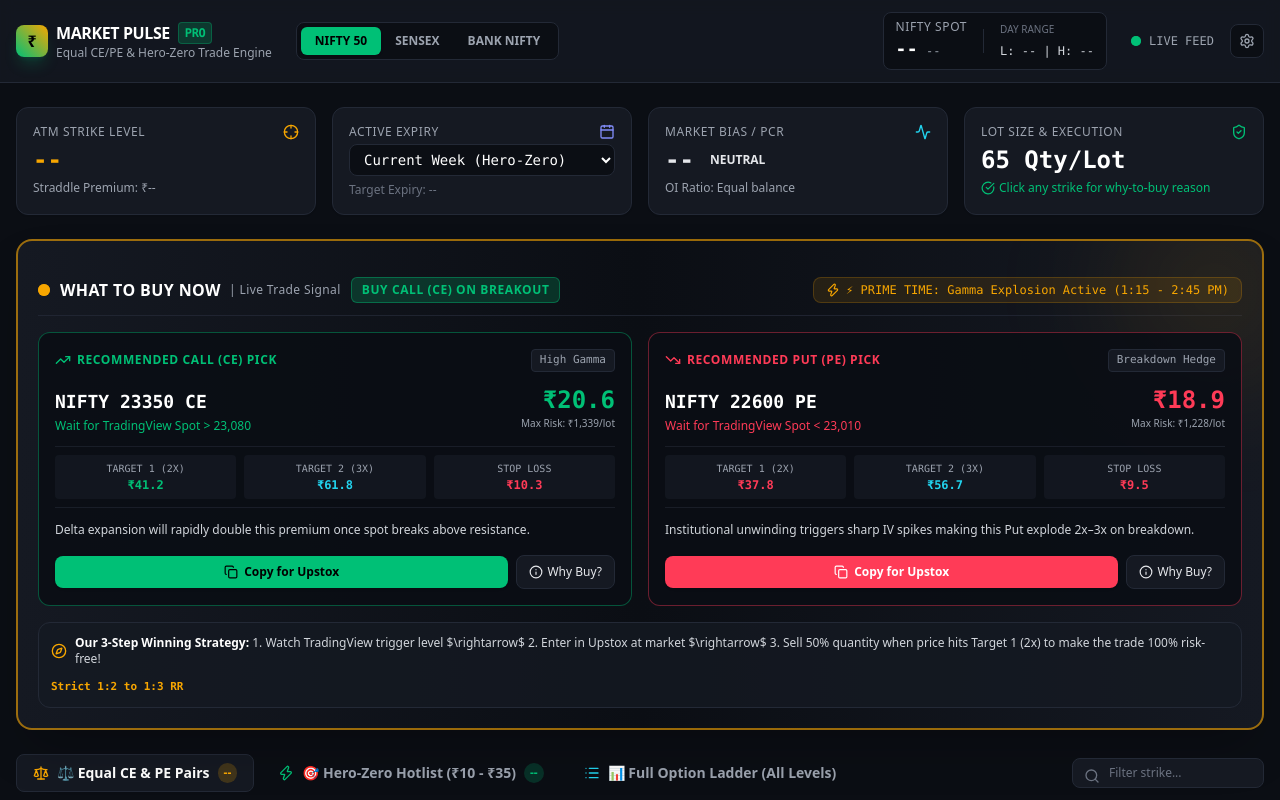
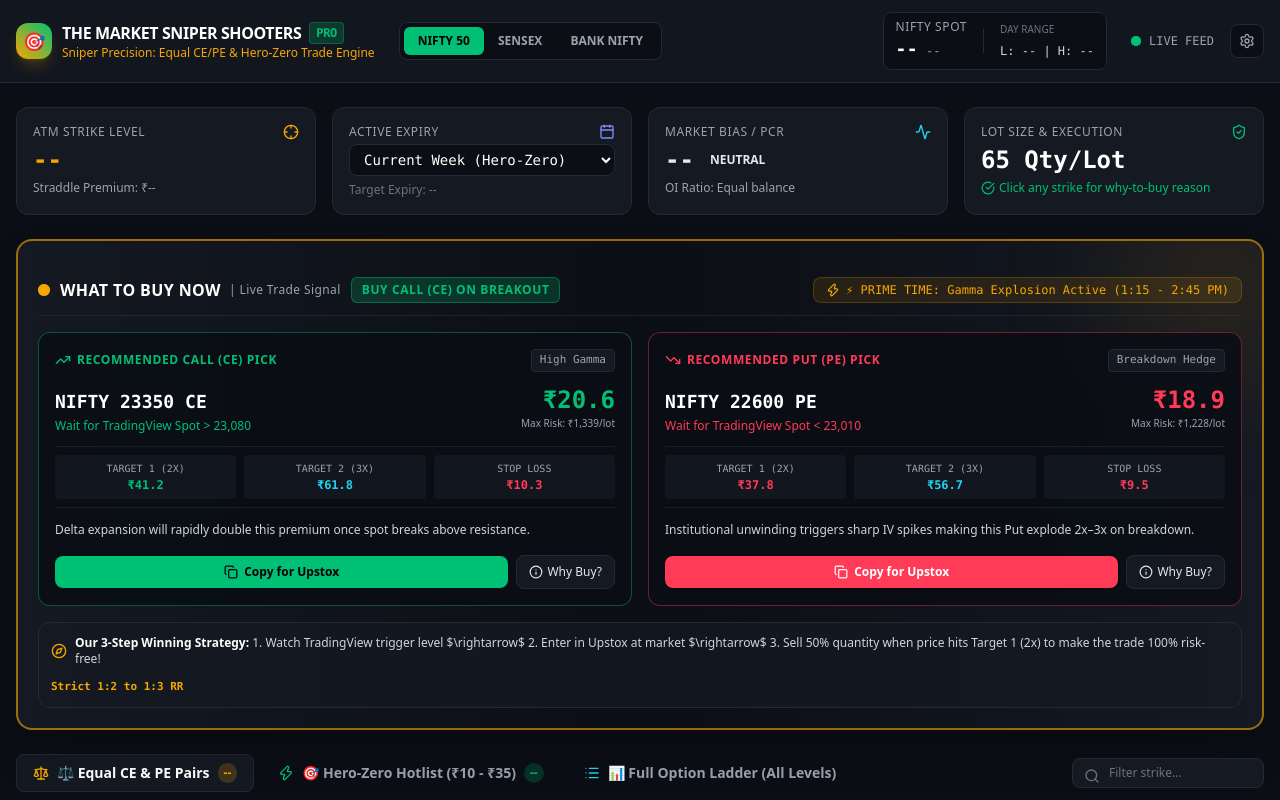
Before and after one commit to gunda-saivivek/indianmarket, a website: page public/index.html in a window 1280 px wide. Shown: the top 800 px of the page. Drawn offline with nearby package versions, Linux system fonts and the light colour scheme; no server answers.

Commit message:
Rebrand application to The Market Sniper Shooters

```diff
--- a/package.json
+++ b/package.json
@@ -1,7 +1,7 @@
 {
-  "name": "indian-market-pulse",
+  "name": "the-market-sniper-shooters",
   "version": "1.0.0",
-  "description": "Live Indian Market - Equal CE/PE & Hero-Zero Trade Intelligence for Nifty, Sensex, and Bank Nifty",
+  "description": "The Market Sniper Shooters - Equal CE/PE & Hero-Zero Trade Intelligence for Nifty, Sensex, and Bank Nifty",
   "main": "server.js",
   "scripts": {
     "start": "node server.js"
--- a/public/app.js
+++ b/public/app.js
@@ -1,5 +1,5 @@
 /**
- * Market Pulse Pro - Frontend Application Engine
+ * The Market Sniper Shooters - Frontend Application Engine
  */
 
 let state = {
--- a/public/index.html
+++ b/public/index.html
@@ -3,7 +3,7 @@
 <head>
   <meta charset="UTF-8">
   <meta name="viewport" content="width=device-width, initial-scale=1.0">
-  <title>Live Indian Market - Equal CE/PE & Hero-Zero Intelligence</title>
+  <title>The Market Sniper Shooters - Equal CE/PE & Hero-Zero Intelligence</title>
   <!-- Tailwind CSS CDN -->
   <script src="https://cdn.tailwindcss.com"></script>
   <!-- Lucide Icons -->
@@ -36,15 +36,15 @@
 
       <!-- Brand & Index Switcher -->
       <div class="flex items-center gap-6">
-        <div class="flex items-center gap-2">
-          <div class="w-8 h-8 rounded-lg bg-gradient-to-tr from-bullGreen to-accentGold flex items-center justify-center font-bold text-black shadow-lg shadow-bullGreen/20">
-            ₹
+        <div class="flex items-center gap-2.5">
+          <div class="w-9 h-9 rounded-xl bg-gradient-to-tr from-accentGold to-bullGreen flex items-center justify-center font-bold text-lg text-black shadow-lg shadow-accentGold/20">
+            🎯
           </div>
           <div>
-            <h1 class="text-base font-bold tracking-tight text-white flex items-center gap-2">
-              MARKET PULSE <span class="text-xs bg-bullGreen/20 text-bullGreen font-mono px-1.5 py-0.5 rounded border border-bullGreen/30">PRO</span>
+            <h1 class="text-base font-extrabold tracking-tight text-white flex items-center gap-2">
+              THE MARKET SNIPER SHOOTERS <span class="text-xs bg-bullGreen/20 text-bullGreen font-mono px-1.5 py-0.5 rounded border border-bullGreen/30">PRO</span>
             </h1>
-            <p class="text-xs text-gray-400">Equal CE/PE & Hero-Zero Trade Engine</p>
+            <p class="text-xs text-accentGold font-medium">Sniper Precision: Equal CE/PE & Hero-Zero Trade Engine</p>
           </div>
         </div>
 
--- a/server.js
+++ b/server.js
@@ -543,7 +543,7 @@ const server = http.createServer(async (req, res) => {
 
 server.listen(PORT, () => {
   console.log(`\n=============================================================`);
-  console.log(`🚀 MARKET PULSE PRO APPLICATION IS RUNNING!`);
+  console.log(`🎯 THE MARKET SNIPER SHOOTERS APPLICATION IS RUNNING!`);
   console.log(`📡 Local URL:   http://localhost:${PORT}`);
   console.log(`⚡ Live Feed:  Nifty 50, Sensex, and Bank Nifty active`);
   console.log(`=============================================================\n`);
```
Also changed, not shown: README.md, 2 other files.
